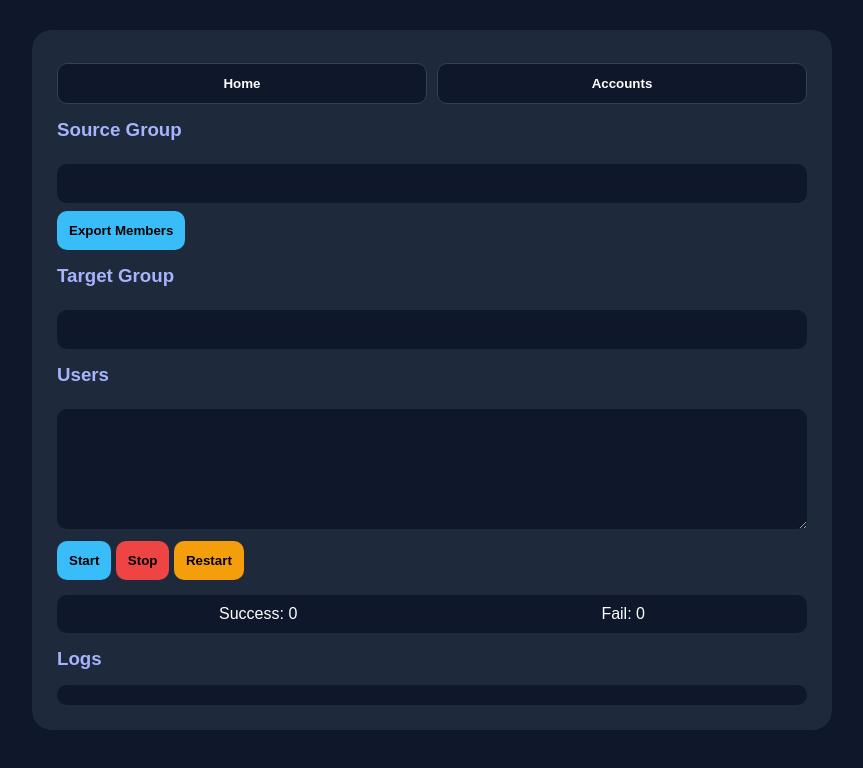
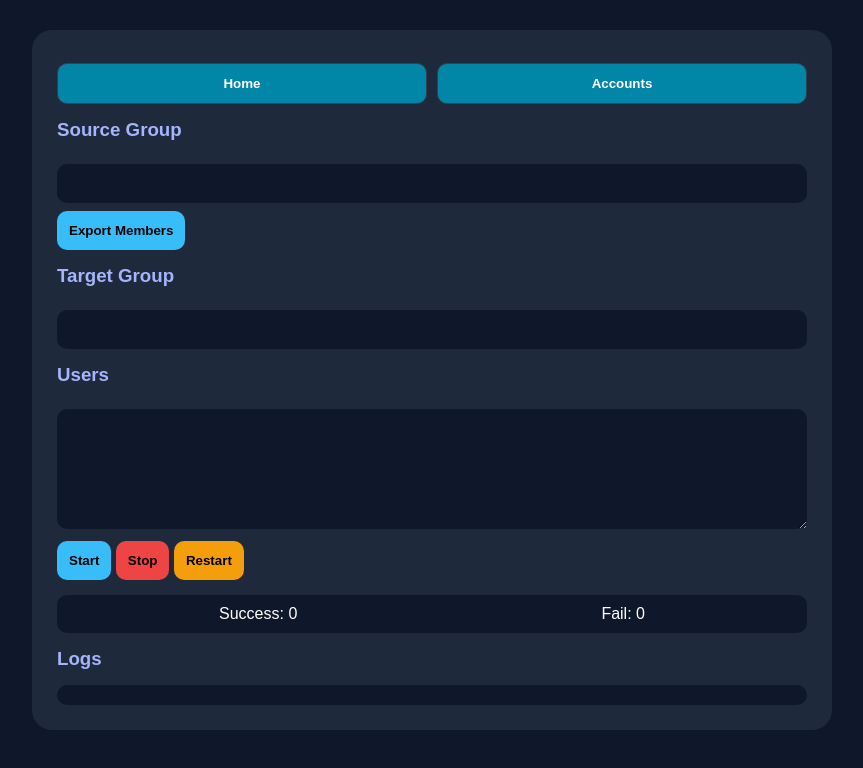
Before and after one commit to srunchansokanha-create/new_add, a website: page index.html in a window 1280 px wide. Shown: the whole page, without its empty margins (208-1071 px from the left). Drawn offline with Linux system fonts and the light colour scheme; no server answers.

Commit message:
Update index.html

```diff
--- a/index.html
+++ b/index.html
@@ -61,7 +61,7 @@ button{
 
 .tabBar button{
   flex:1;
-  background:#0f172a;
+  background:#0286a7;
   color:#fff;
   border:1px solid #334155;
 }
```
